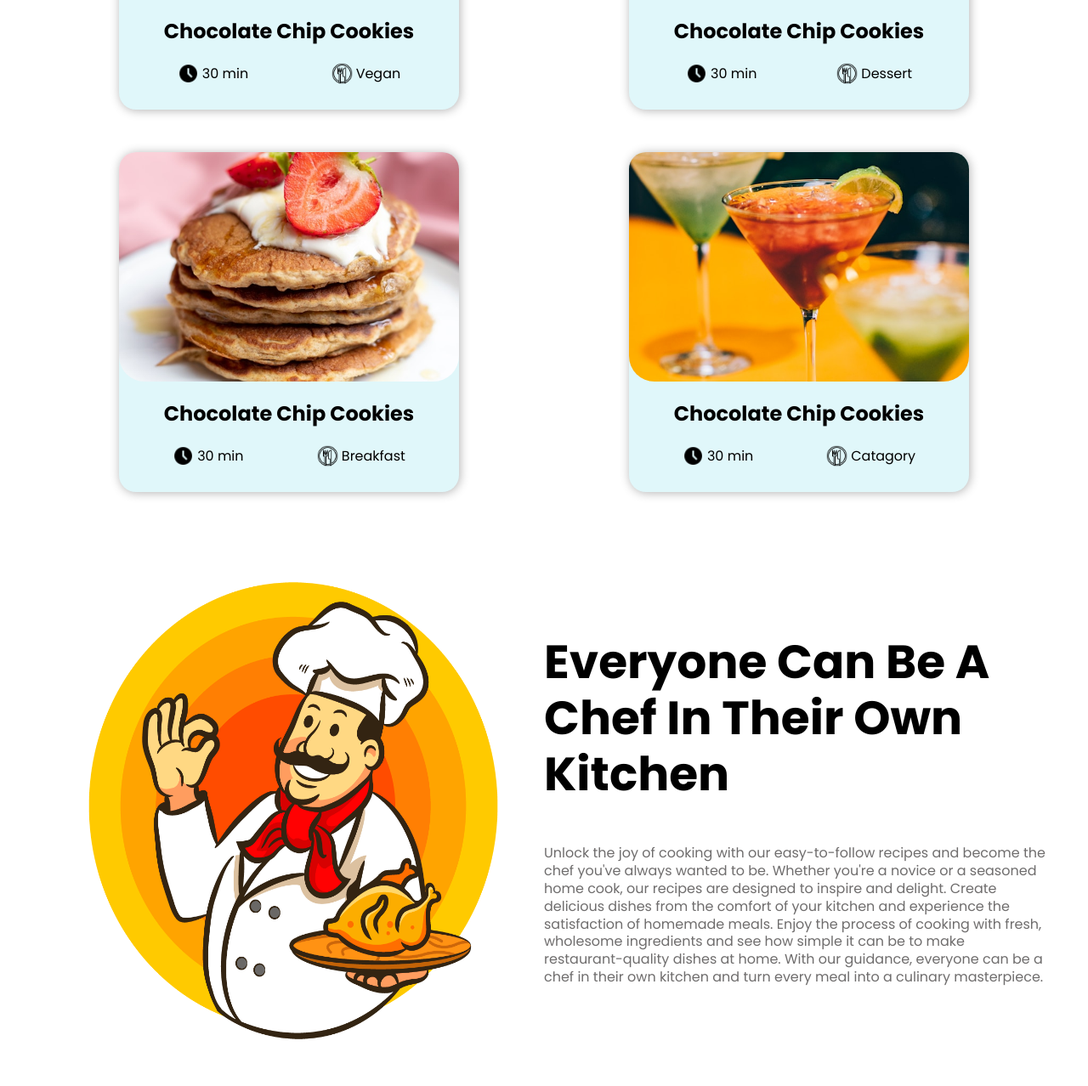
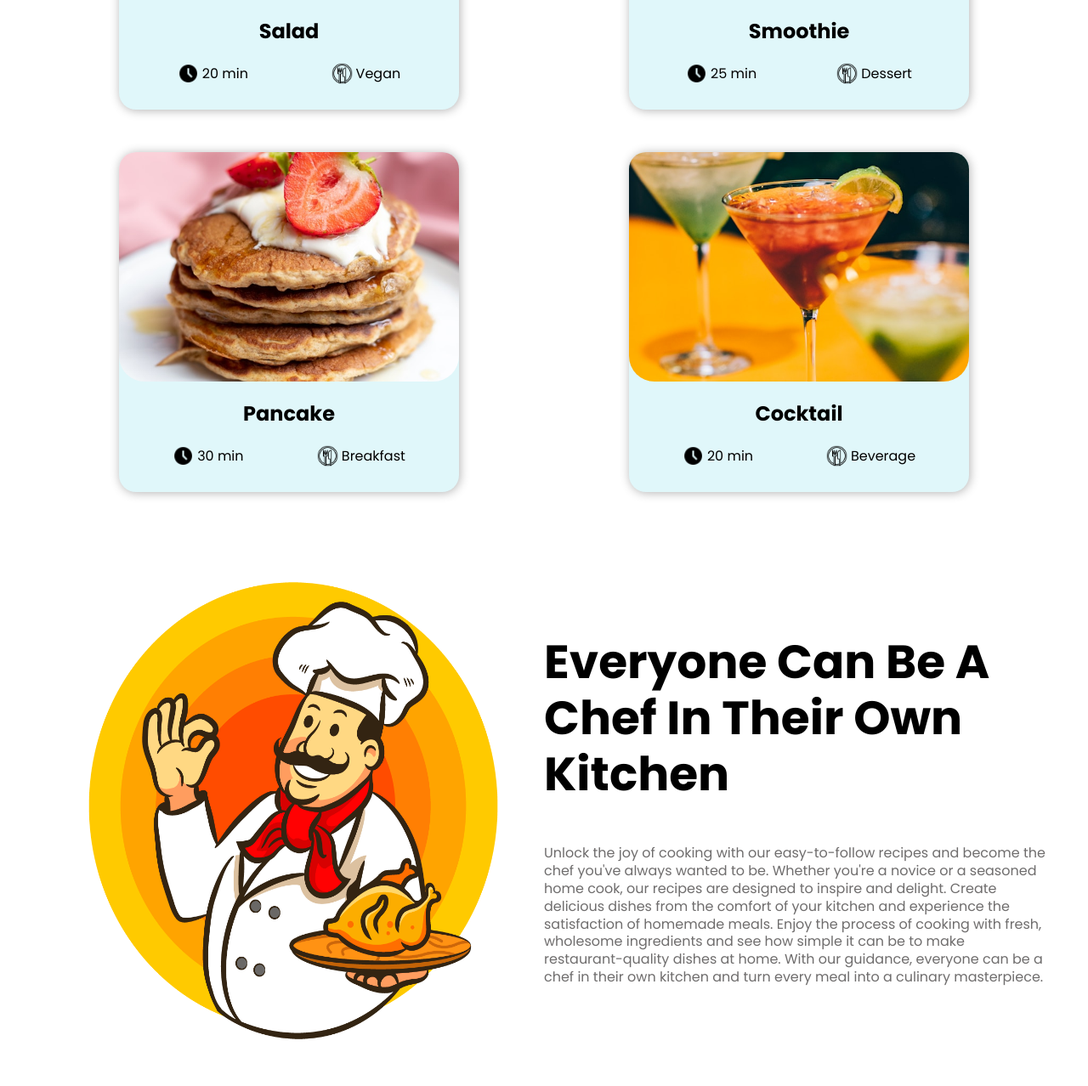
Before and after one commit to nathe444/food-recipe, a PHP site: page / in a window 1280 px wide. Shown: the part 2099-3377 px from the top of the page at 85% size. Run offline with PHP 8.4, Linux system fonts and the light colour scheme.

Commit message:
landing page update-2

```diff
--- a/index.php
+++ b/index.php
@@ -474,11 +474,11 @@ include('./config/database.php');
           <img src="./images/pasta.jpg" alt="" />
         </div>
         <div class="recipe-content">
-          <h1 class="recipe-title">Chocolate Chip Cookies</h1>
+          <h1 class="recipe-title">Pasta</h1>
           <div class="recipe-info">
             <div>
               <img src="./images/clock.png" alt="" />
-              <span>25 min</span>
+              <span>35 min</span>
             </div>
             <div>
               <img src="./images/knife-fork.png" alt="" />
@@ -493,11 +493,11 @@ include('./config/database.php');
           <img src="./images/salad.jpg" alt="" />
         </div>
         <div class="recipe-content">
-          <h1 class="recipe-title">Chocolate Chip Cookies</h1>
+          <h1 class="recipe-title">Salad</h1>
           <div class="recipe-info">
             <div>
               <img src="./images/clock.png" alt="" />
-              <span>30 min</span>
+              <span>20 min</span>
             </div>
             <div>
               <img src="./images/knife-fork.png" alt="" />
@@ -512,11 +512,11 @@ include('./config/database.php');
           <img src="./images/smoothie.avif" alt="" />
         </div>
         <div class="recipe-content">
-          <h1 class="recipe-title">Chocolate Chip Cookies</h1>
+          <h1 class="recipe-title">Smoothie</h1>
           <div class="recipe-info">
             <div>
               <img src="./images/clock.png" alt="" />
-              <span>30 min</span>
+              <span>25 min</span>
             </div>
             <div>
               <img src="./images/knife-fork.png" alt="" />
@@ -531,7 +531,7 @@ include('./config/database.php');
           <img src="./images/pancake.jpg" alt="" />
         </div>
         <div class="recipe-content">
-          <h1 class="recipe-title">Chocolate Chip Cookies</h1>
+          <h1 class="recipe-title">Pancake</h1>
           <div class="recipe-info">
             <div>
               <img src="./images/clock.png" alt="" />
@@ -550,15 +550,15 @@ include('./config/database.php');
           <img src="./images/cocktail.jpg" alt="" />
         </div>
         <div class="recipe-content">
-          <h1 class="recipe-title">Chocolate Chip Cookies</h1>
+          <h1 class="recipe-title">Cocktail</h1>
           <div class="recipe-info">
             <div>
               <img src="./images/clock.png" alt="" />
-              <span>30 min</span>
+              <span>20 min</span>
             </div>
             <div>
               <img src="./images/knife-fork.png" alt="" />
-              <span>Catagory</span>
+              <span>Beverage</span>
             </div>
           </div>
         </div>
```
